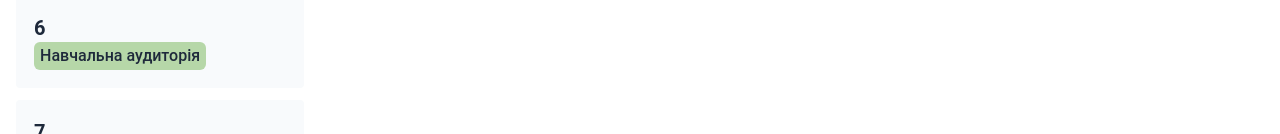
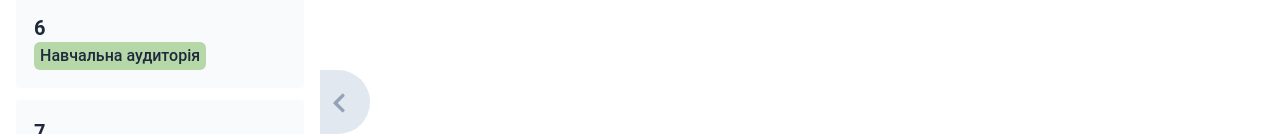
Before and after one commit to nksazonov/interactive-univ-map, a React (Create React App) app: page / in a window 1280 px wide. Both pictures are taken after a click on the element 487 px from the left and 258 px from the top of the page. Shown: the part 666-800 px from the top of the page. Built offline with nearby package versions, Linux system fonts and the light colour scheme.

Commit message:
fea: hide rooms list

```diff
--- a/src/pages/FloorPage.tsx
+++ b/src/pages/FloorPage.tsx
@@ -9,6 +9,7 @@ import DataAdapter from '../data/DataAdapter'
 import { getLocationName, getLocationId } from '../utils/event-utils';
 import { IFloor, IRoom } from '../data/types'
 import { useParams } from 'react-router-dom'
+import { FaChevronLeft } from 'react-icons/fa'
 
 interface ITooltipStyle {
   display: string,
@@ -19,6 +20,7 @@ interface ITooltipStyle {
 const FloorPage = () => {
   const [roomQuery, setRoomQuery] = useState('');
   const [tooltipStyle, setTooltipStyle] = useState({display: 'none'} as ITooltipStyle);
+  const [roomListShown, setRoomListShown] = useState(true);
 
   const [hoveredMapLocationName, setHoveredMapLocationName] = useState('');
   const [hoveredMapLocationId, setHoveredMapLocationId] = useState('');
@@ -127,6 +129,8 @@ const FloorPage = () => {
 
       <div className="flex">
 
+        {
+          roomListShown ?
           <div className='w-1/4 max-h-93vh h-93vh overflow-y-scroll'>
             <RoomList
               rooms={rooms}
@@ -139,8 +143,17 @@ const FloorPage = () => {
               getRoomClassName={getRoomClassName}
             />
           </div>
+          : null
+        }
 
-        <div className="flex justify-center items-center flex-1 box-border max-h-75 ">
+        <div
+          className={`absolute bottom-0 pl-2 pr-5 py-5 rounded-r-full bg-slate-200 hover:cursor-pointer hover:bg-slate-300 ${roomListShown ? 'left-1/4' : 'left-0'}`}
+          onClick={() => setRoomListShown(!roomListShown)}
+        >
+          <FaChevronLeft size={22} className={`transition rotate inline-block text-slate-400 ${!roomListShown ? 'rotate-180' : ''}`} />
+        </div>
+
+        <div className="flex justify-center items-center flex-1 box-border max-h-75 h-75vh ">
           <SVGMap
             className="w-10/12 max-h-93vh py-12 box-border"
             map={map}
--- a/src/styles/metrics.css
+++ b/src/styles/metrics.css
@@ -4,6 +4,10 @@
 
 .h-93vh {
   height: 93vh;
+}
+
+.h-75vh {
+  height: 75vh;
 }
 
 .max-h-93vh {
```
Lines whose indentation alone changed are shown as unchanged.
